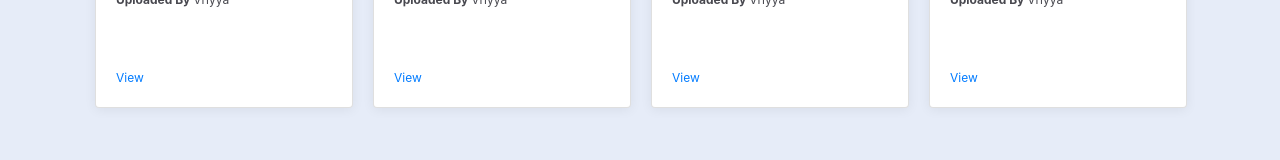
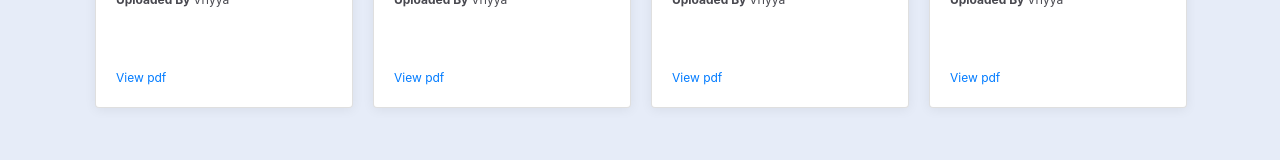
Before and after one commit to guptanidhi/React-Delta, a React (Create React App) app: page / in a window 1280 px wide. Shown: the part 569-729 px from the top of the page. Built offline with nearby package versions, Linux system fonts and the light colour scheme.

Commit message:
Removed unused imports

```diff
--- a/src/components/Card/index.js
+++ b/src/components/Card/index.js
@@ -1,7 +1,6 @@
 import React from "react";
 import PropTypes from "prop-types";
 import { Card } from "react-bootstrap";
-import Icon from "../Icon";
 import style from "./card.module.scss";
 
 function CustomCard({ data }) {
@@ -32,7 +31,7 @@ function CustomCard({ data }) {
           </div>
         </div>
         <div className={style.cardFooter}>
-          <Card.Link href="#">View</Card.Link>
+          <Card.Link href={data.FileLocation} target="_blank">View pdf</Card.Link>
         </div>
       </Card.Body>
     </Card>
--- a/src/components/Navbar/index.js
+++ b/src/components/Navbar/index.js
@@ -1,7 +1,6 @@
 import React from "react";
 import PropTypes from 'prop-types'
 import { Navbar, Nav, Button } from "react-bootstrap";
-import Grid from "../Grid";
 import styles from "./navbar.module.scss";
 import Icon from '../Icon'
 
--- a/src/components/Slider/index.js
+++ b/src/components/Slider/index.js
@@ -5,7 +5,6 @@ import style from './slider.module.scss'
 import CustomCard from '../Card'
 import Grid from '../Grid'
 import { sliderSettings } from '../../jsonData/data';
-import { Carousel } from 'react-bootstrap';
 
 const CustomSlider = ({ carouselTitle, slides, sliderSettingObj }) => {
 	return (
```
